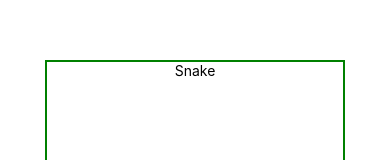
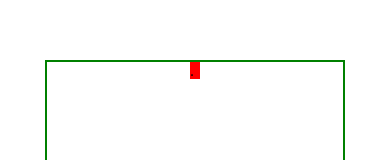
Before and after one commit to mattcolo01/Snake, a React Native app: screen / in a window 390 px wide. Shown: the part 212-372 px from the top of the page. Built offline with nearby package versions, Linux system fonts and the light colour scheme.

Commit message:
Implementata una Casella di prova

```diff
--- a/App.js
+++ b/App.js
@@ -1,10 +1,12 @@
 import { StyleSheet, Text, View } from 'react-native';
+
+import Tile from './components/Tile';
 
 export default function App() {
   return (
     <View style={styles.container}>
       <View style={styles.playground}>
-        <Text>Snake</Text>
+        <Tile />
       </View>
     </View>
   );
--- /dev/null
+++ b/components/Tile.js
@@ -0,0 +1,20 @@
+import React from "react";
+import { View, Text, StyleSheet } from "react-native";
+
+export default class Tile extends React.Component{
+    render(){
+        return(
+            <View style={TSt.tile}>
+                <Text>.</Text>
+            </View>
+        )
+    }
+}
+
+const TSt=StyleSheet.create({
+    tile:{
+        width: 10,
+        heigth: 10,
+        backgroundColor: 'red',
+    }
+})
```
